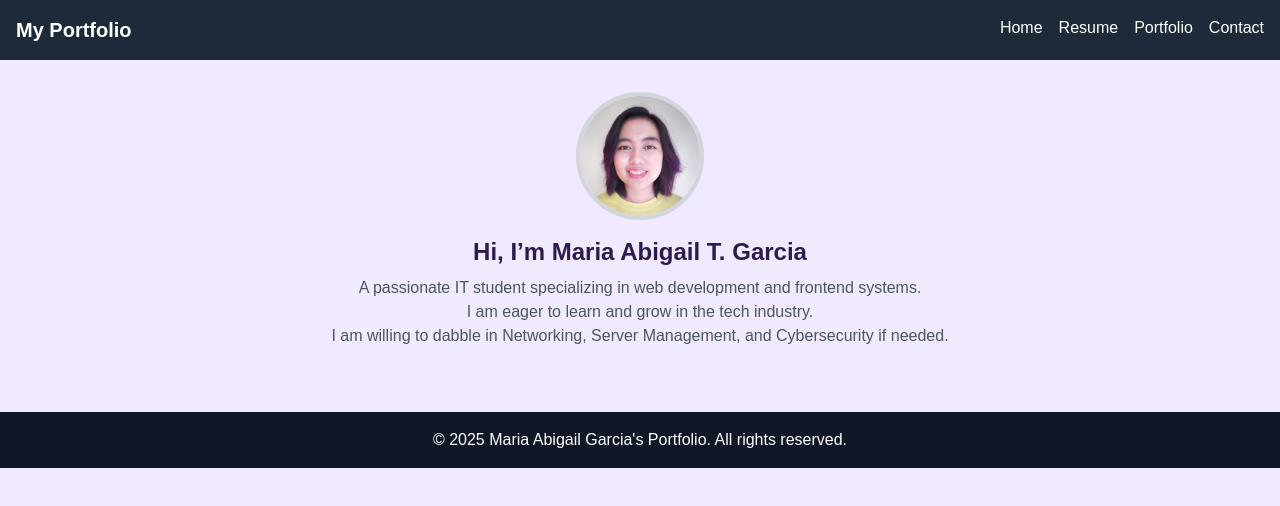
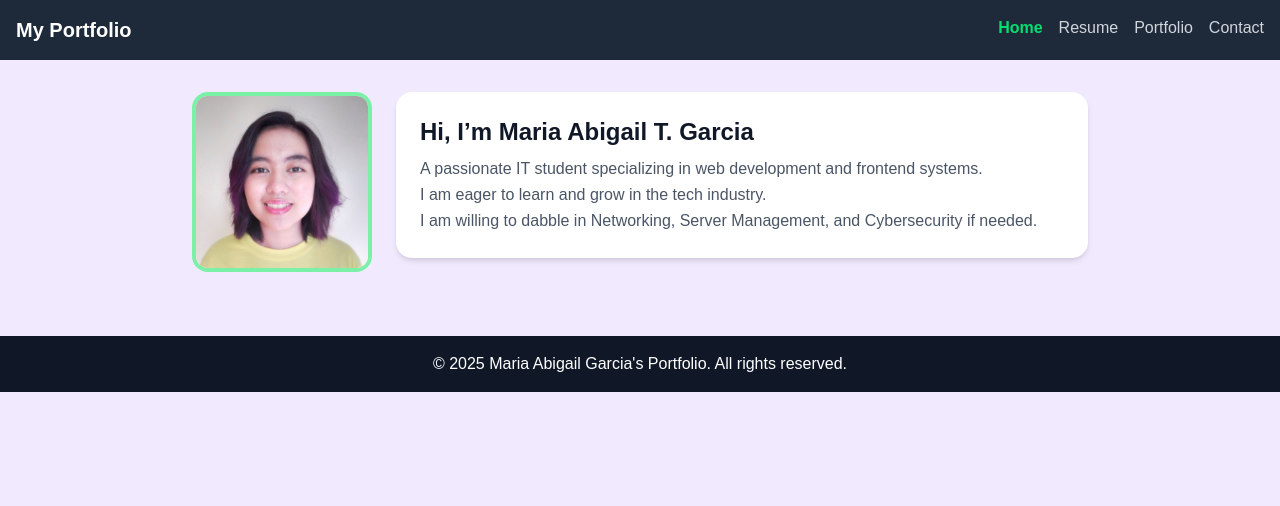
Before and after one commit to mariaabigailgarcia/GARCIA-my-digital-portfolio, a Next.js app: page / in a window 1280 px wide. Shown: the top 506 px of the page. Built offline with nearby package versions, Linux system fonts and the light colour scheme.

Commit message:
Finetuned some stuff.

```diff
--- a/src/components/BioSection.tsx
+++ b/src/components/BioSection.tsx
@@ -2,21 +2,31 @@ import Image from "next/image";
 
 export default function BioSection() {
   return (
-    <section className="text-center p-8">
+    <section className="p-8">
+      <div className="flex flex-col md:flex-row items-center md:items-start gap-6 max-w-4xl mx-auto">
+        {/* Profile Photo */}
         <Image
           src="/images/abi.jpg"
           alt="Profile picture"
-        width={128}
-        height={128}
-        className="mx-auto rounded-full border-4 border-gray-300 transition-transform duration-300 hover:scale-105 hover:shadow-lg"
+          width={180}
+          height={180}
+          className="rounded-2xl border-4 border-green-300 transition-transform duration-300 hover:scale-110 hover:shadow-lg"
         />
-      <h2 className="text-2xl font-bold mt-4">
+
+        {/* Text Card */}
+        <div className="flex-1 p-6 bg-white dark:bg-gray-900 shadow-md rounded-2xl transition-transform duration-300 hover:scale-105">
+          <h2 className="text-2xl font-bold text-gray-900 dark:text-green-300">
             Hi, I’m Maria Abigail T. Garcia
           </h2>
-      <p className="mt-2 text-gray-600">
+          <p className="mt-2 text-gray-600 dark:text-gray-300 leading-relaxed">
             A passionate IT student specializing in web development and frontend
-        systems. <br /> I am eager to learn and grow in the tech industry. <br /> I am willing to dabble in Networking, Server Management, and Cybersecurity if needed.
+            systems. <br />
+            I am eager to learn and grow in the tech industry. <br />
+            I am willing to dabble in Networking, Server Management, and
+            Cybersecurity if needed.
           </p>
+        </div>
+      </div>
     </section>
   );
 }
--- a/src/components/Header.tsx
+++ b/src/components/Header.tsx
@@ -1,14 +1,33 @@
 import Link from "next/link";
+import { useRouter } from "next/router";
 
 export default function Header() {
+  const router = useRouter();
+
+  const links = [
+    { href: "/", label: "Home" },
+    { href: "/resume", label: "Resume" },
+    { href: "/portfolio", label: "Portfolio" },
+    { href: "/contact", label: "Contact" },
+  ];
+
   return (
     <header className="bg-gray-800 text-white p-4 flex justify-between">
       <h1 className="font-bold text-xl">My Portfolio</h1>
       <nav className="space-x-4">
-        <Link href="/">Home</Link>
-        <Link href="/resume">Resume</Link>
-        <Link href="/portfolio">Portfolio</Link>
-        <Link href="/contact">Contact</Link>
+        {links.map((link) => (
+          <Link
+            key={link.href}
+            href={link.href}
+            className={`transition-colors duration-300 ${
+              router.pathname === link.href
+                ? "text-green-400 font-semibold"
+                : "text-gray-300 hover:text-white"
+            }`}
+          >
+            {link.label}
+          </Link>
+        ))}
       </nav>
     </header>
   );
--- a/src/pages/contact.tsx
+++ b/src/pages/contact.tsx
@@ -7,8 +7,26 @@ export default function Contact() {
       <Header />
       <main className="p-8">
         <h1 className="text-3xl font-bold mb-4">Contact Me</h1>
-        <p>Email: <a href="mailto:your@email.com" className="text-blue-500">mariaatm.garcia@gmail.com</a></p>
-        <p className="mt-2">Or connect with me on <a href="https://www.facebook.com/abigail.garcia.7334" className="text-blue-500">Facebook</a></p>
+
+        <p>
+          Email:{" "}
+          <a
+            href="mailto:mariaatm.garcia@gmail.com"
+            className="text-blue-500 hover:underline transition-colors"
+          >
+            mariaatm.garcia@gmail.com
+          </a>
+        </p>
+
+        <p className="mt-2">
+          Or connect with me on{" "}
+          <a
+            href="https://www.facebook.com/abigail.garcia.7334"
+            className="text-blue-500 hover:underline transition-colors"
+          >
+            Facebook
+          </a>
+        </p>
       </main>
       <Footer />
     </>
--- a/src/pages/portfolio.tsx
+++ b/src/pages/portfolio.tsx
@@ -9,18 +9,40 @@ export default function Portfolio() {
         <h1 className="text-3xl font-bold mb-4">My Projects</h1>
 
         <div className="grid grid-cols-1 md:grid-cols-2 gap-6">
+          {/* Project 1 */}
           <div className="border rounded-lg p-4 shadow bg-white">
+            <div className="overflow-hidden rounded-md mb-3">
+              <img
+                src="/images/project1.jpg" // replace with real image
+                alt="Project 1"
+                className="w-full h-48 object-cover transform transition-transform duration-300 hover:scale-105"
+              />
+            </div>
             <h3 className="font-bold text-lg">Project 1</h3>
             <p className="text-gray-600">A short description of the project.</p>
-            <a href="https://github.com/yourusername/project1" className="text-blue-500">
+            <a
+              href="https://github.com/yourusername/project1"
+              className="text-blue-500 hover:underline transition-colors"
+            >
               View on GitHub
             </a>
           </div>
 
+          {/* Project 2 */}
           <div className="border rounded-lg p-4 shadow bg-white">
+            <div className="overflow-hidden rounded-md mb-3">
+              <img
+                src="/images/project2.jpg" // replace with real image
+                alt="Project 2"
+                className="w-full h-48 object-cover transform transition-transform duration-300 hover:scale-105"
+              />
+            </div>
             <h3 className="font-bold text-lg">Project 2</h3>
             <p className="text-gray-600">Another cool project description.</p>
-            <a href="https://github.com/yourusername/project2" className="text-blue-500">
+            <a
+              href="https://github.com/yourusername/project2"
+              className="text-blue-500 hover:underline transition-colors"
+            >
               View on GitHub
             </a>
           </div>
--- a/src/styles/globals.css
+++ b/src/styles/globals.css
@@ -18,10 +18,10 @@
 body {
   background: var(--background);
   color: var(--foreground);
-  font-family: var(--font-sans);
+  font-family: Arial, sans-serif; /* fallback */
 }
 
-/* Reusable utility classes */
+@layer components {
   .btn {
     @apply px-4 py-2 rounded-lg font-semibold transition-colors;
     background-color: var(--accent);
@@ -30,3 +30,4 @@ body {
   .btn:hover {
     background-color: var(--accent-hover);
   }
+}
```
Lines whose indentation alone changed are shown as unchanged.
